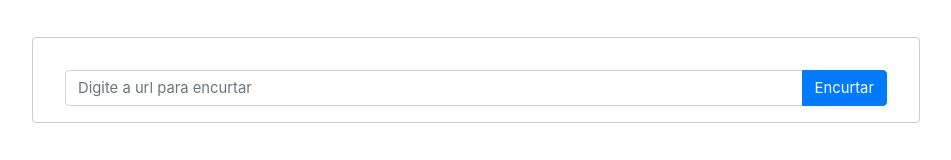
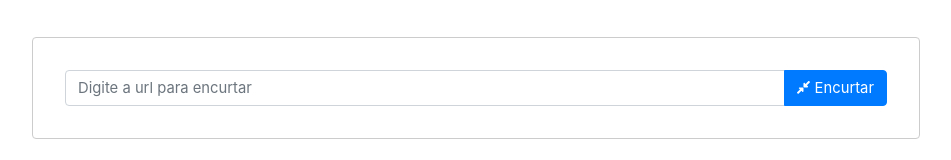
Before and after one commit to WernerLuiz92/URL_Shortener_Pitu, a React (Create React App) app in the folder frontend/: page / in a window 1280 px wide. Shown: the part 192-352 px from the top of the page, without its empty margins (164-1115 px from the left). Built offline with nearby package versions, Linux system fonts and the light colour scheme.

Commit message:
Finalização da HomePage

```diff
--- a/frontend/src/pages/HomePage/index.js
+++ b/frontend/src/pages/HomePage/index.js
@@ -1,6 +1,7 @@
 import React from 'react';
 import Header from '../../components/Header';
-import { Container, InputGroup, FormControl, Button, Alert } from 'react-bootstrap';
+import { FontAwesomeIcon } from '@fortawesome/react-fontawesome';
+import { Container, InputGroup, FormControl, Button, Alert, Spinner } from 'react-bootstrap';
 import { ContentContainer, Form } from './styles';
 import ShortnerService from '../../services/shortenerService';
 
@@ -37,22 +38,53 @@ class HomePage extends React.Component {
         }
     }
 
+    copyToClipboard = () => {
+        const element = this.inputURL;
+        element.select();
+        document.execCommand('copy');
+    }
+
     render() {
+
+        const { isLoading, errorMessage, code } = this.state;
+
         return (
             <Container>
                 <Header>Seu novo encurtador de URL. :)</Header>
                 <ContentContainer>
                     <Form onSubmit={this.handleSubmit}>
-                        <InputGroup>
+                        <InputGroup className="mb-3">
                             <FormControl
                                 placeholder="Digite a url para encurtar"
                                 defaultValue=""
                                 onChange={e => this.setState({ url: e.target.value })}
+                                autoComplete="off"
                             />
                             <InputGroup.Append>
-                                <Button variant="primary" type="submit">Encurtar</Button>
+                                <Button variant="primary" type="submit"><FontAwesomeIcon icon="compress-alt" /> Encurtar</Button>
                             </InputGroup.Append>
                         </InputGroup>
+
+                        {isLoading ? (
+                            <Spinner animation="border" />
+                        ) : (
+                            code && (
+                                <>
+                                    <InputGroup>
+                                        <FormControl
+                                            autoFocus={true}
+                                            defaultValue={`https://pitu.tk/${code}`}
+                                            ref={(input) => this.inputURL = input}
+                                        />
+                                        <InputGroup.Append>
+                                            <Button variant="outline-secondary" onClick={() => this.copyToClipboard()}><FontAwesomeIcon icon={["far", "copy"]} /> Copiar</Button>
+                                        </InputGroup.Append>
+                                    </InputGroup>
+                                    <p>Para acompanhar as estatísticas do seu link, acesse https://pitu.tk/{code}/stats</p>
+                                </>
+                            )
+                        )}
+                        {errorMessage && <Alert variant="danger">{errorMessage}</Alert>}
                     </Form>
                 </ContentContainer>
             </Container>
```
